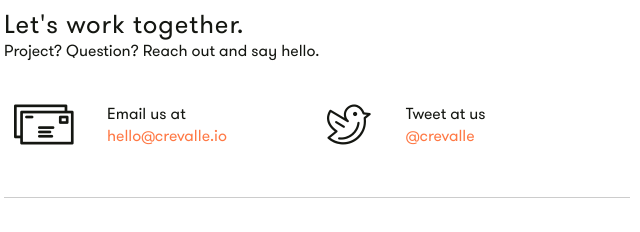
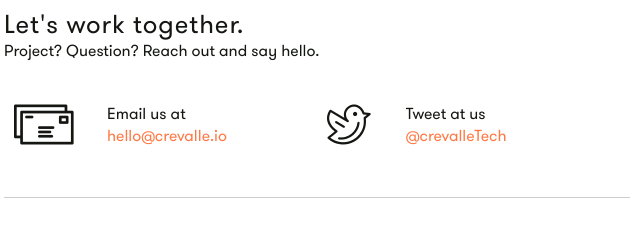
Before and after one commit to crevalle/crevalle.github.io, a plain HTML site: page index.html in a window 1280 px wide. Shown: the part 2860-3092 px from the top of the page, 323-963 px from the left. Drawn offline with nearby package versions, Linux system fonts and the light colour scheme; files whose address does not match are found by name.

Commit message:
fix twitter link

```diff
--- a/index.html
+++ b/index.html
@@ -232,7 +232,7 @@
                       <i class="icon-twetter"></i>
                       <div class="text-box">
                         <p>Tweet at us</p>
-                        <span class="sub-link">@crevalle</span>
+                        <span class="sub-link">@crevalleTech</span>
                       </div>
                     </a>
                   </li>
```
